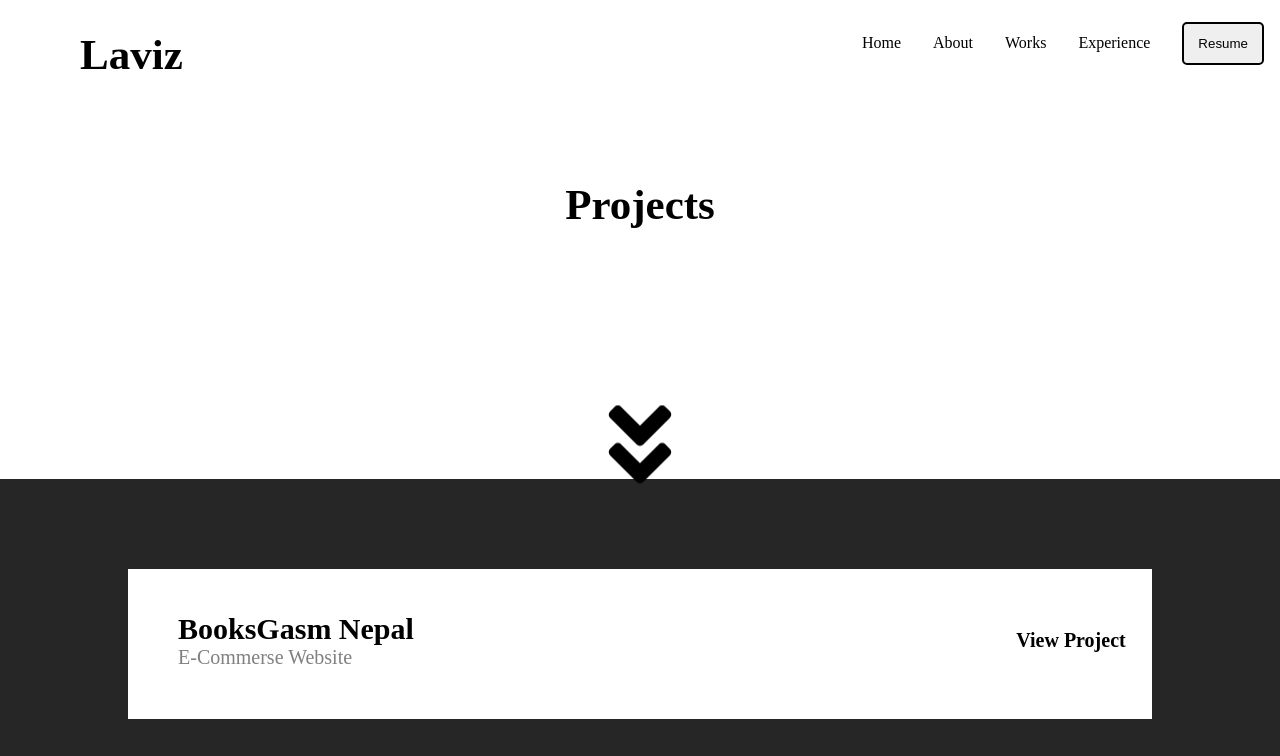
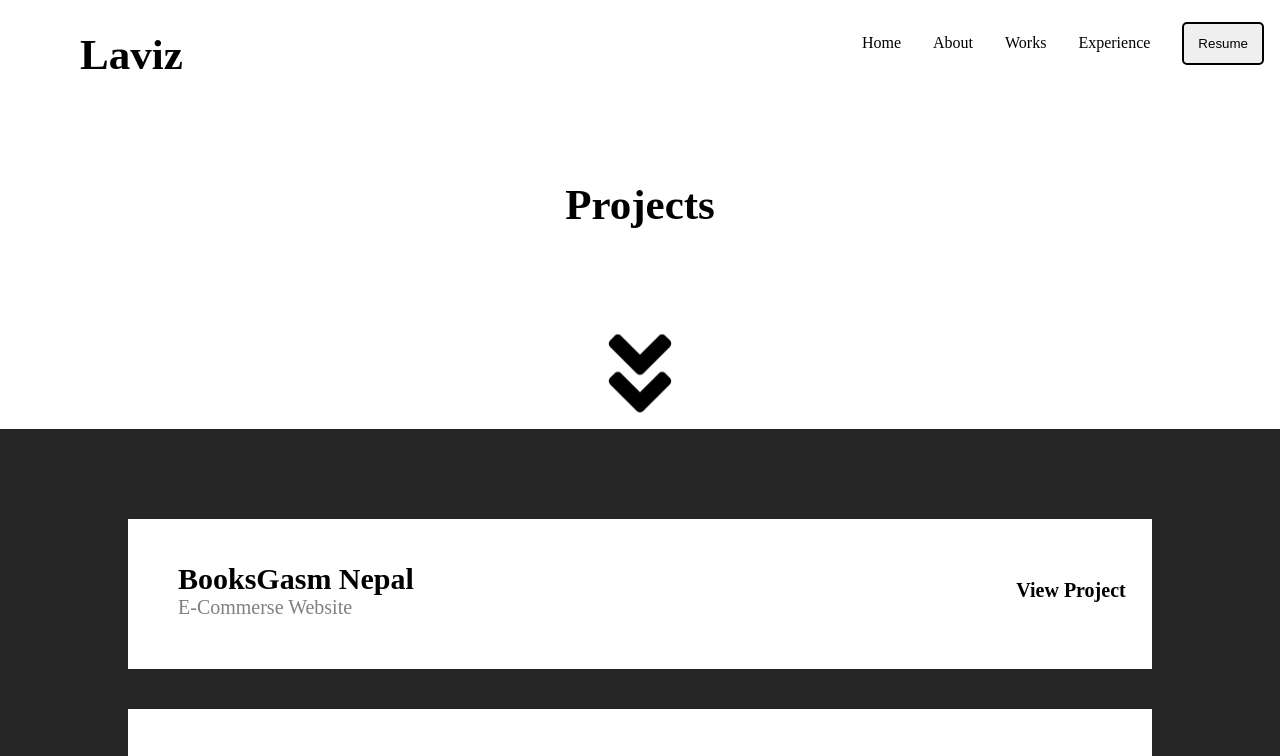
Before and after one commit to lavizp/Portfolio-React, a React (Create React App) app: page /projects in a window 1280 px wide. Shown: the top 756 px of the page. Built offline with nearby package versions, Linux system fonts and the light colour scheme.

Commit message:
Bug Fixes

```diff
--- a/src/Pages/ExperiencePage/experience.css
+++ b/src/Pages/ExperiencePage/experience.css
@@ -3,7 +3,7 @@
     width: 80%;
     margin: auto;
     margin-left: 15%;
-    margin-bottom: 150px;;
+    margin-bottom: 150px;
 }
 .other-works-container{
     text-align: center;
@@ -49,9 +49,8 @@
 }
 
 .arrow{
-    top:50%;
-    position: absolute;
     animation: MoveUpDown 2s linear infinite;
+    z-index: -1;
 }
 @keyframes MoveUpDown {
     0%, 100% {
--- a/src/Pages/Projects/projectpage.css
+++ b/src/Pages/Projects/projectpage.css
@@ -1,6 +1,6 @@
 .main-title-projects{
     margin-top: 100px;
-    margin-bottom: 250px;
+    margin-bottom: 100px;
 }
 
 .projects-list{
@@ -24,7 +24,7 @@
 @media only screen and (max-width: 768px) {
     .main-title-projects{
         margin-top: 100px;
-        margin-bottom: 300px;
+        margin-bottom: 100px;
     }
 
 }
--- a/src/components/Navbar/navbar.css
+++ b/src/components/Navbar/navbar.css
@@ -14,6 +14,7 @@
     display: flex;
     overflow: hidden;
     justify-content: space-between;
+    z-index: 50;
 
 }
 
```
